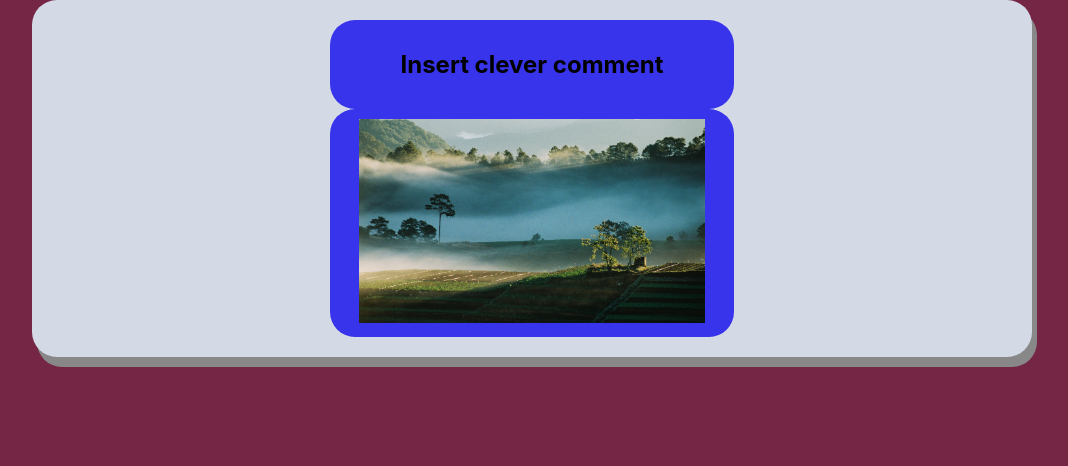
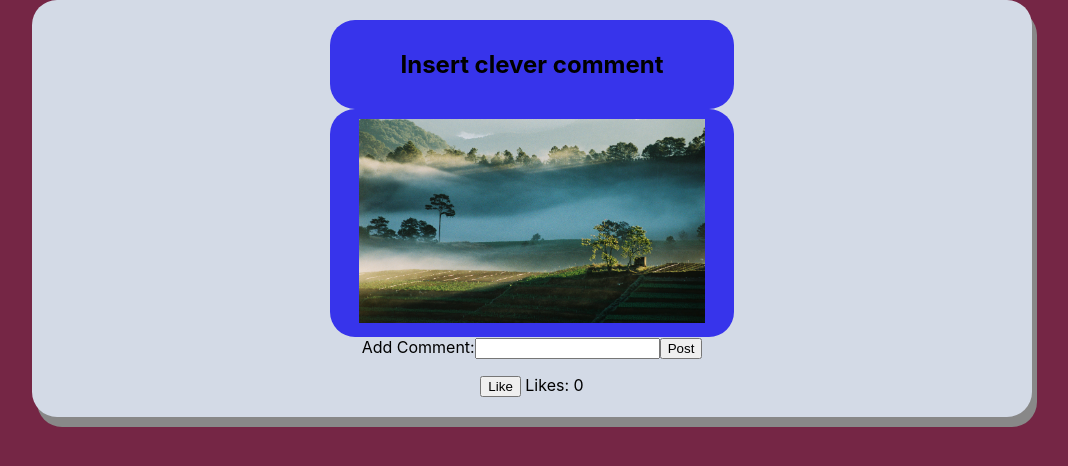
Before and after one commit to AditiSharma85/code-review-and-pair-programming-exercise, a React (Create React App) app in the folder my-app/: page / in a window 1280 px wide. Shown: the top 466 px of the page, without its empty margins (108-1176 px from the left). Built offline with nearby package versions, Linux system fonts and the light colour scheme.

Commit message:
Added like and Post comment functionality

```diff
--- a/my-app/package.json
+++ b/my-app/package.json
@@ -6,6 +6,7 @@
     "@testing-library/jest-dom": "^4.2.4",
     "@testing-library/react": "^9.5.0",
     "@testing-library/user-event": "^7.2.1",
+    "dependencies": "0.0.1",
     "react": "^16.13.1",
     "react-dom": "^16.13.1",
     "react-scripts": "3.4.1"
--- a/my-app/src/App.js
+++ b/my-app/src/App.js
@@ -1,6 +1,8 @@
 import React from 'react';
 import './App.css';
 import Post from './components/Post';
+import LikeButton from './components/LikeButton';
+import CommentList from './components/CommentList';
 import image from './image.jpg';
 
 function App() {
@@ -12,7 +14,10 @@ function App() {
       <div>
       <Post content = {image} />
       </div>
-    </div>
+      <div>
+      <CommentList/><LikeButton/>
+      </div>
+      </div>
   );
 }
 
--- /dev/null
+++ b/my-app/src/components/CommentList.js
@@ -0,0 +1,53 @@
+import React from "react";
+import LikeButton from "./LikeButton";
+
+class CommentList extends React.Component {
+
+  state = {
+    posts: [],
+    comment: ""
+  };
+
+
+  handleChange = event => {
+      this.setState({comment: event.target.value})
+    };
+
+  addNewComment = event => {
+    event.preventDefault();
+    let tempComment = this.state.comment;
+    let tempPosts = this.state.posts;
+    tempPosts.push(tempComment);
+    this.setState({
+      posts: tempPosts,
+      comment: ''
+    });
+
+  };
+
+  render() {
+    return (
+      <div>
+      <div>
+        <form onSubmit = {this.addNewComment}>
+          <label>
+            Add Comment:
+            <input type="text" name="comment" onChange = {this.handleChange}/>
+          </label>
+          <button type="submit">Post</button>
+        </form>
+      </div>
+      <ul>
+      {this.state.posts.map(post => (
+            <li>
+              <b> {post} </b>     <LikeButton />
+
+            </li>
+          ))}
+      </ul>
+      </div>
+      );
+  }
+}
+
+export default CommentList;
--- /dev/null
+++ b/my-app/src/components/LikeButton.js
@@ -0,0 +1,38 @@
+import React from 'react';
+
+class LikeButton extends React.Component {
+
+
+
+	state = {
+            likes: 0
+        };
+
+        addLike = () => {
+            let likeCount = this.state.likes + 1;
+            this.setState({
+                likes:likeCount
+            });
+        };
+
+        render() {
+            return<span> <button onClick = {this.addLike}>Like</button> Likes: {this.state.likes}</span>
+        }
+
+	// state = {
+	// 	likes: 0
+	// };
+
+	// addLike = () => {
+	// 	let newCount = this.state.likes + 1;
+	// 	this.setState({
+	// 		likes:newCount
+	// 	});
+	// };
+
+	// render() {
+	// 	return <button onClick = {this.addLike}> Likes: {this.state.likes} </button>
+	// }
+}
+
+export default LikeButton;
```
Also changed, not shown: 1 other file (tests, documents, lock files or other folders).
